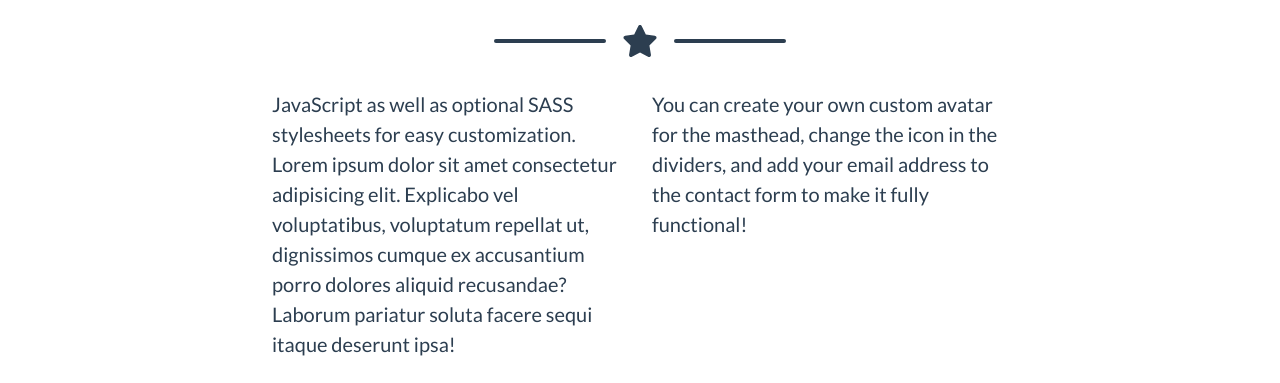
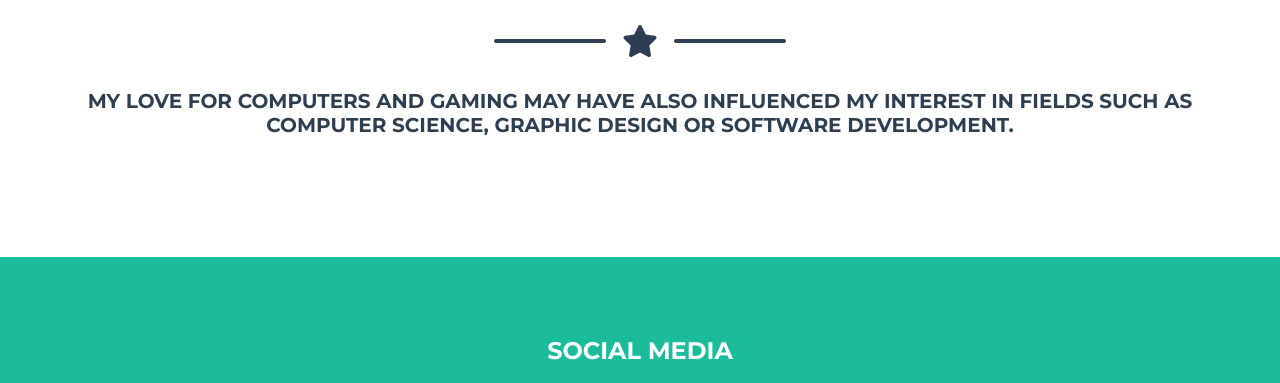
Before and after one commit to AlfanAlfian/Personal, a plain HTML site: page index.html in a window 1280 px wide. Shown: the part 966-1349 px from the top of the page. Drawn offline with nearby package versions, Linux system fonts and the light colour scheme.

Commit message:
Update index.html

```diff
--- a/index.html
+++ b/index.html
@@ -68,8 +68,7 @@
                 </div>
                 <!-- About Section Content-->
                 <div class="row">
-                    <div class="col-lg-4 ms-auto"><p class="lead">JavaScript as well as optional SASS stylesheets for easy customization. Lorem ipsum dolor sit amet consectetur adipisicing elit. Explicabo vel voluptatibus, voluptatum repellat ut, dignissimos cumque ex accusantium porro dolores aliquid recusandae? Laborum pariatur soluta facere sequi itaque deserunt ipsa! </p></div>
-                    <div class="col-lg-4 me-auto"><p class="lead">You can create your own custom avatar for the masthead, change the icon in the dividers, and add your email address to the contact form to make it fully functional!</p></div>
+                    <h5 class="text-center text-uppercase text-secondary mb-0">My love for computers and gaming may have also influenced my interest in fields such as computer science, graphic design or software development.</h5>
                 </div>
                 <!-- About Section Button-->
                 <div class="text-center mt-4">
```
